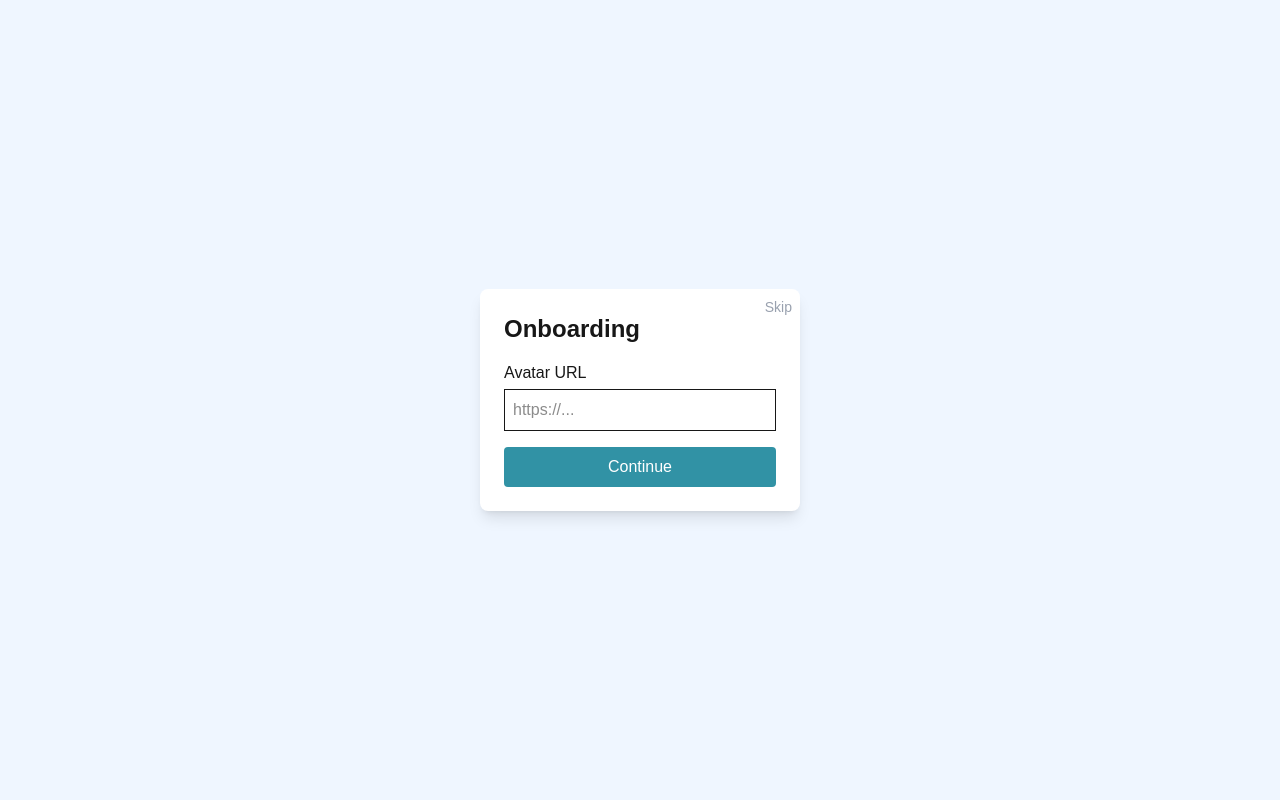
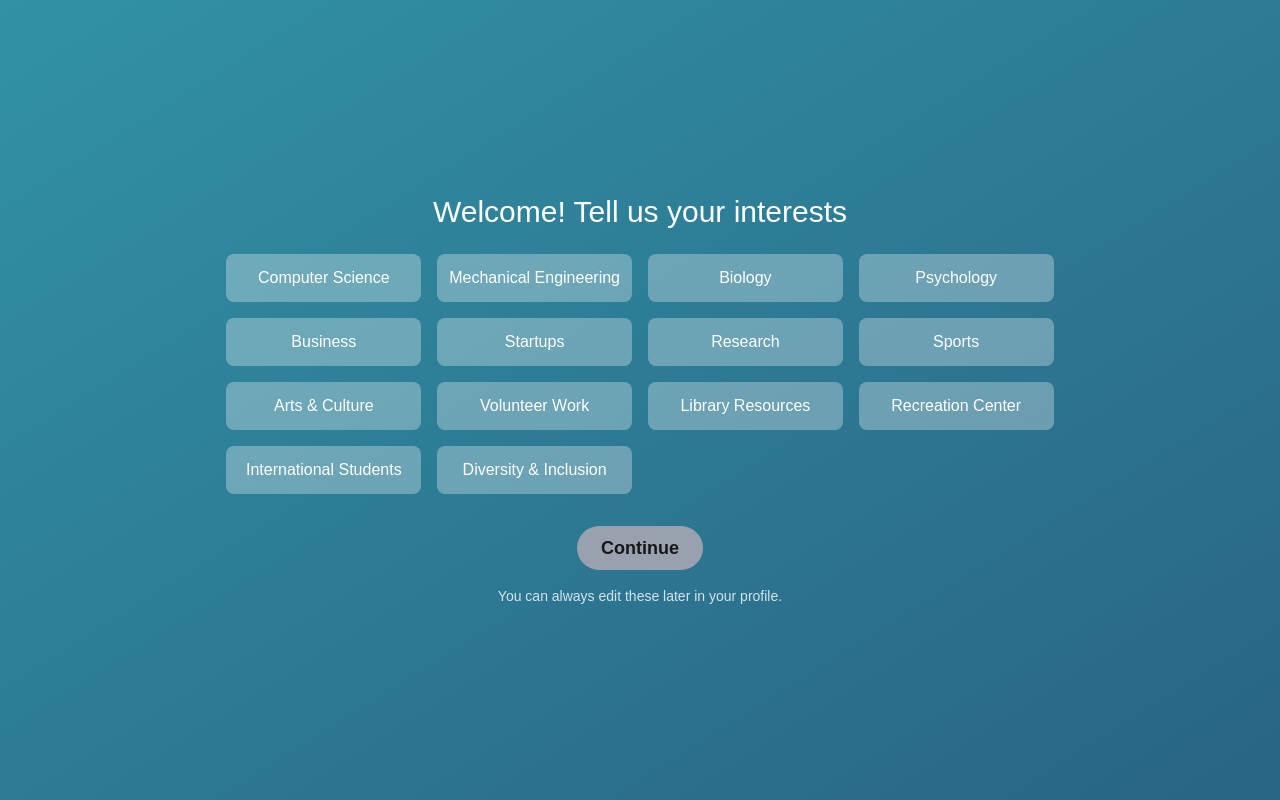
Before and after one commit to preetham-1601/University-Connect, a Next.js app in the folder frontend/: page /onboarding in a window 1280 px wide. Built offline with nearby package versions, Linux system fonts and the light colour scheme.

Commit message:
Unboarding page set for 1st logins and some static selections

```diff
--- a/frontend/src/app/login/page.js
+++ b/frontend/src/app/login/page.js
@@ -1,13 +1,15 @@
+// frontend/src/app/login/page.js
 "use client";
+
 import { useState } from "react";
 import { useRouter } from "next/navigation";
-import { login } from "@/utils/api";
+import { login, getProfile } from "@/utils/api";
 
 export default function LoginPage() {
   const router = useRouter();
-  const [email, setEmail] = useState("");
+  const [email, setEmail]     = useState("");
   const [password, setPassword] = useState("");
-  const [error, setError] = useState("");
+  const [error, setError]     = useState("");
 
   function isEduEmail(email) {
     return email.endsWith(".edu");
@@ -16,21 +18,40 @@ export default function LoginPage() {
   async function handleLogin(e) {
     e.preventDefault();
     setError("");
+
     if (!isEduEmail(email)) {
       setError("Only .edu emails allowed");
       return;
     }
+
+    // 1) Authenticate
     const data = await login({ email, password });
     if (data.error) {
       setError(data.error);
-    } else {
-      localStorage.setItem("token", data.token);
-      const onboarded = data.user?.user_metadata?.onboarded;
-      if (!onboarded) {
-        router.push("/onboarding");
+      return;
+    }
+
+    // 2) Persist token & email
+    localStorage.setItem("token", data.token);
+    localStorage.setItem("email", email);
+
+    try {
+      // 3) Fetch your profile row (which includes onboarding_completed)
+      const profileRes = await getProfile(data.token);
+      if (profileRes.error) {
+        // If we can’t get a profile, just land in home
+        router.push("/home");
       } else {
-        router.push("/home");
+        const completed = profileRes.profile?.onboarding_completed;
+        if (completed) {
+          router.push("/home");
+        } else {
+          router.push("/onboarding");
+        }
       }
+    } catch (err) {
+      console.error("Profile fetch error:", err);
+      router.push("/home");
     }
   }
 
@@ -58,10 +79,12 @@ export default function LoginPage() {
             value={password}
             onChange={(e) => setPassword(e.target.value)}
           />
-          <button className="w-full bg-blue-500 text-white py-2 rounded mb-2">Login</button>
+          <button type="submit" className="w-full bg-[#3192A5] text-white py-2 rounded hover:bg-[#297485] mb-2">
+            Login
+          </button>
           <p className="text-sm text-center">
             Don’t have an account?{" "}
-            <span onClick={() => router.push("/signup")} className="text-blue-500 cursor-pointer">
+            <span onClick={() => router.push("/signup")} className="text-[#3192A5] cursor-pointer">
               Sign up
             </span>
           </p>
--- a/frontend/src/app/onboarding/page.js
+++ b/frontend/src/app/onboarding/page.js
@@ -1,70 +1,111 @@
+// frontend/src/app/onboarding/page.js
 "use client";
 
-import { useState } from "react";
+import { useState, useEffect } from "react";
 import { useRouter } from "next/navigation";
 import { upsertProfile } from "@/utils/api";
 
+// 1) Static list of interests
+const STATIC_INTERESTS = [
+  "Computer Science",
+  "Mechanical Engineering",
+  "Biology",
+  "Psychology",
+  "Business",
+  "Startups",
+  "Research",
+  "Sports",
+  "Arts & Culture",
+  "Volunteer Work",
+  "Library Resources",
+  "Recreation Center",
+  "International Students",
+  "Diversity & Inclusion",
+];
+
 export default function OnboardingPage() {
   const router = useRouter();
-  const [avatarURL, setAvatarURL] = useState("");
+  const [selected, setSelected] = useState([]);
   const [error, setError] = useState("");
 
-  async function handleContinue() {
+  // 2) Redirect if already done
+  useEffect(() => {
+    if (localStorage.getItem("onboarding_completed") === "true") {
+      router.replace("/home");
+    }
+  }, [router]);
+
+  // 3) Toggle selection
+  const toggle = (interest) => {
+    setSelected((prev) =>
+      prev.includes(interest)
+        ? prev.filter((i) => i !== interest)
+        : [...prev, interest]
+    );
+  };
+
+  // 4) Submit only once 2+ interests
+  const handleContinue = async () => {
+    if (selected.length < 2) {
+      setError("Please select at least two interests.");
+      return;
+    }
     setError("");
     const token = localStorage.getItem("token");
-    if (!token) {
-      setError("Session expired. Please log in again.");
-      return;
-    }
-
-    try {
-      const res = await upsertProfile({ token, avatarURL });
+    const res = await upsertProfile({
+      token,
+      interests: selected,
+      onboarding_completed: true,
+    });
     if (res.error) {
       setError(res.error);
     } else {
-        // success!
-        router.push("/home");
+      localStorage.setItem("onboarding_completed", "true");
+      router.replace("/home");
     }
-    } catch (err) {
-      console.error("Onboarding error:", err);
-      setError("Unexpected error. Please try again.");
-    }
-  }
-
-  function handleSkip() {
-    router.push("/home");
-  }
+  };
 
   return (
-    <div className="flex h-screen">
-      <div className="w-full flex flex-col justify-center items-center bg-blue-50">
-        <div className="w-80 p-6 shadow-lg rounded-lg bg-white relative">
+    <div className="flex flex-col items-center justify-center h-screen bg-gradient-to-br from-[#3192A5] to-[#296485] p-4">
+      <h1 className="text-3xl text-white mb-6 text-center">
+        Welcome! Tell us your interests
+      </h1>
+      {error && <p className="text-red-300 mb-4">{error}</p>}
+
+      <div className="grid grid-cols-2 sm:grid-cols-3 lg:grid-cols-4 gap-4 max-w-4xl mb-8 overflow-auto">
+        {STATIC_INTERESTS.map((interest) => {
+          const isOn = selected.includes(interest);
+          return (
             <button
-            onClick={handleSkip}
-            className="absolute right-2 top-2 text-sm text-gray-400 hover:text-gray-600"
+              key={interest}
+              onClick={() => toggle(interest)}
+              className={`p-3 rounded-lg text-center transition
+                ${isOn
+                  ? "bg-white text-[#3192A5] shadow-xl"
+                  : "bg-white/30 text-white hover:bg-white/50"}
+              `}
             >
-            Skip
+              {interest}
             </button>
-          <h2 className="text-2xl font-bold mb-4">Onboarding</h2>
-          {error && <p className="text-red-500 mb-2">{error}</p>}
-
-          <label className="block mb-1">Avatar URL</label>
-          <input
-            type="url"
-            placeholder="https://..."
-            className="border p-2 w-full mb-4"
-            value={avatarURL}
-            onChange={(e) => setAvatarURL(e.target.value)}
-          />
+          );
+        })}
+      </div>
 
       <button
+        disabled={selected.length < 2}
         onClick={handleContinue}
-            className="w-full bg-[#3192A5] text-white py-2 rounded hover:bg-[#297485]"
+        className={`px-6 py-2 rounded-full text-lg font-semibold transition
+          ${selected.length < 2
+            ? "bg-gray-400 cursor-not-allowed"
+            : "bg-white text-[#3192A5] hover:scale-105"}
+        `}
       >
         Continue
       </button>
-        </div>
-      </div>
+
+      <p className="text-white/80 mt-4 text-sm text-center">
+        You can always edit these later in your profile.
+      </p>
     </div>
   );
 }
--- a/frontend/src/utils/api.js
+++ b/frontend/src/utils/api.js
@@ -27,11 +27,11 @@ export const getProfile = async (token) => {
 };
 
 // UPSERT PROFILE
-export const upsertProfile = async ({ token, fullName, avatarURL, bannerURL, bio, interests }) => {
+export const upsertProfile = async (payload) => {
   const res = await fetch(`${API_URL}/profile`, {
     method: "PUT",
     headers: { "Content-Type": "application/json" },
-    body: JSON.stringify({ token, fullName, avatarURL, bannerURL, bio, interests })
+    body: JSON.stringify(payload),
   });
   return res.json();
 };
```
Also changed, not shown: 1 other file (tests, documents, lock files or other folders). Lines whose indentation alone changed are shown as unchanged.
